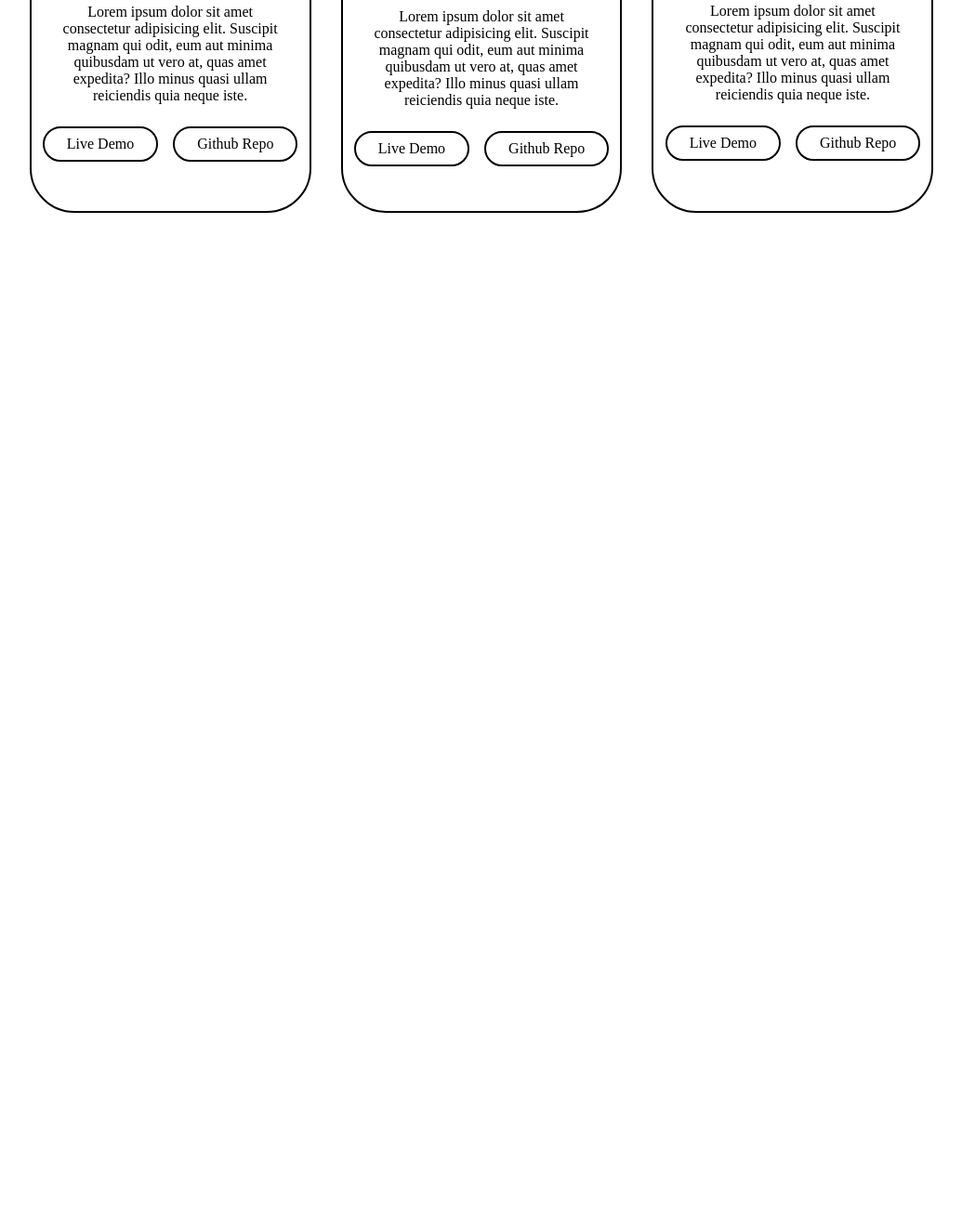
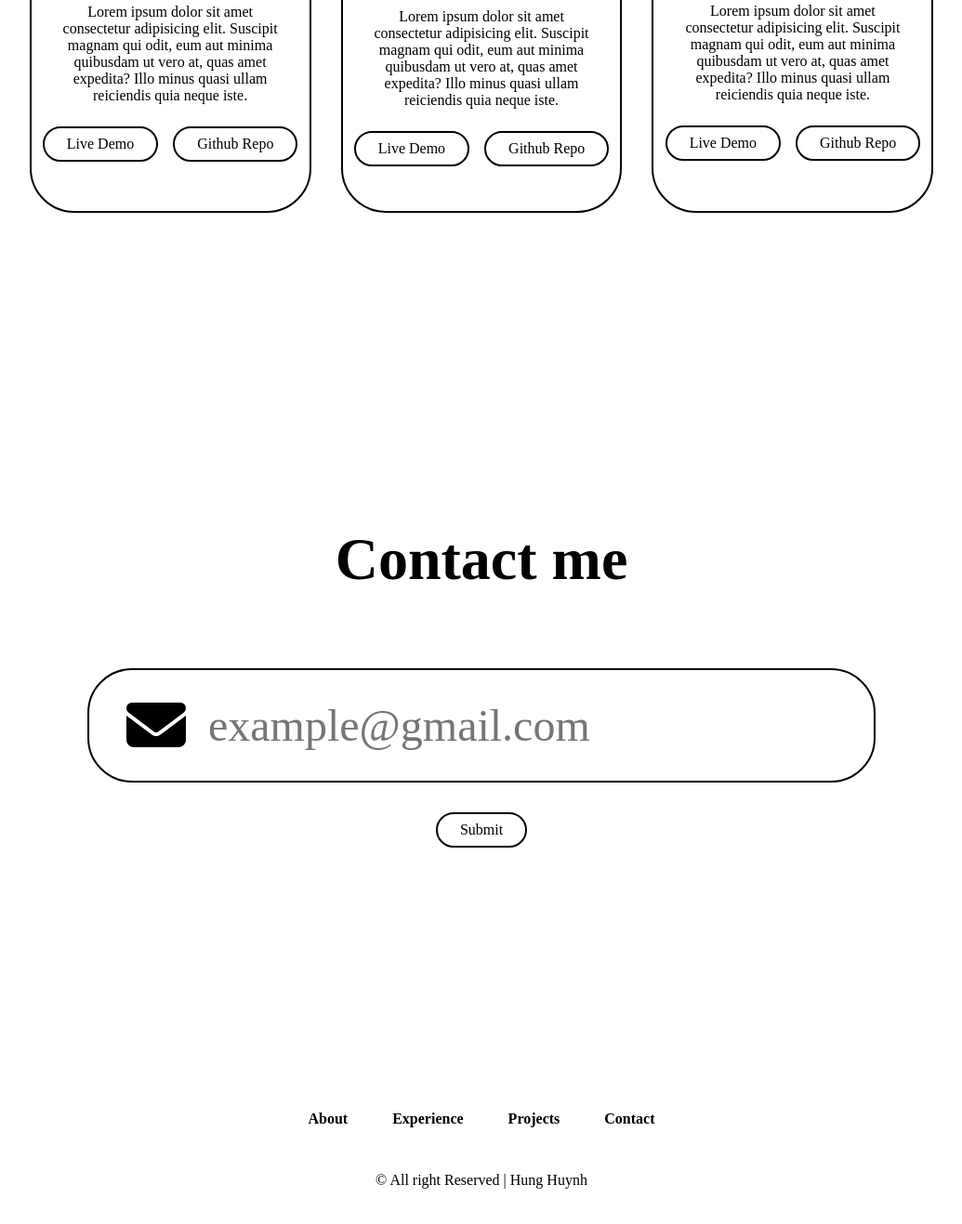
Before and after one commit to HuynhManhHung441/Portfolio, a plain HTML site: page index.html in a window 1280 px wide. Shown: the part 2130-3447 px from the top of the page at 93% size, without its empty margins (122-1157 px from the left). Before the commit the page ends 2487 px from the top, so only its background shows below. Drawn offline with Linux system fonts and the light colour scheme.

Commit message:
contact & footer section

```diff
--- a/css/main.css
+++ b/css/main.css
@@ -291,3 +291,64 @@ section{
   font-size: 2rem;
   font-weight: 500;
 }
+
+.input-box {
+  display: flex;
+  flex-direction: column;
+  justify-content: center;
+  align-items: center;
+  text-align: center;
+  gap: 2rem;
+  margin-top: 5rem;
+}
+
+.input-box input {
+  border-radius: 3rem;
+  border: 2px solid black;
+  padding: 2rem 8rem;
+  font-size: 3rem;
+}
+
+.input-box input::placeholder {
+  font-size: 3rem;
+}
+
+.input {
+  position: relative;
+}
+
+.input i {
+  position: absolute;
+  font-size: 4rem;
+  top: 50%;
+  left: 10px;
+  transform: translate(50%, -50%);
+}
+
+footer {
+  bottom: 0;
+  left: 0;
+  height: 10rem;
+  width: 100%;
+  display: flex;
+  flex-direction: column;
+  gap: 1rem;
+  align-items: center;
+  justify-content: center;
+}
+
+footer ul {
+  display: flex;
+  align-items: center;
+  gap: 3rem;
+}
+
+footer ul li a {
+  color: black;
+  font-weight: 600;
+}
+
+.copyright {
+  font-size: 300;
+  margin-top: 2rem;
+}
--- a/index.html
+++ b/index.html
@@ -112,6 +112,25 @@
             </div>
         </div>
     </section>
+    <section class="contact" id="contact">
+        <div class="input-box">
+            <h2 class="section-title">Contact me</h2>
+            <div class="input">
+                <input type="text" placeholder="example@gmail.com">
+                <i class="fa-solid fa-envelope"></i>
+            </div>
+            <div class="btn">Submit</div>
+        </div>
+    </section>
+    <footer>
+        <ul>
+            <li><a href="#about">About</a></li>
+            <li><a href="#experience">Experience</a></li>
+            <li><a href="#projects">Projects</a></li>
+            <li><a href="#contact">Contact</a></li>
+        </ul>
+        <p class="copyright">© All right Reserved | Hung Huynh</p>
+    </footer>
     <!-- <h1>I am Hung Huynh</h1>
     <h2>What is Server?</h2>
     <h3>Server is also a computer. But this server will serve the requests from user</h3>
```
